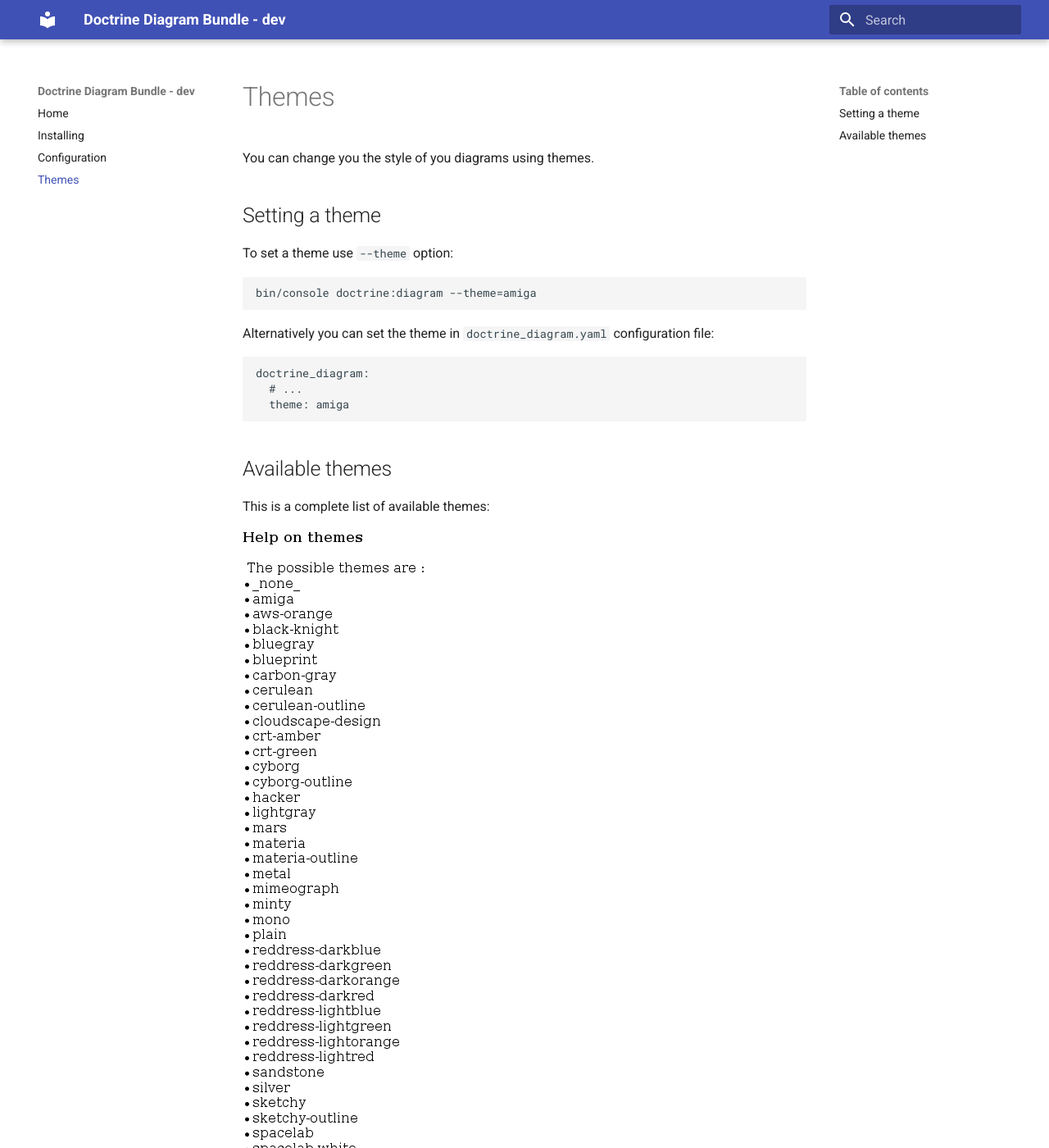
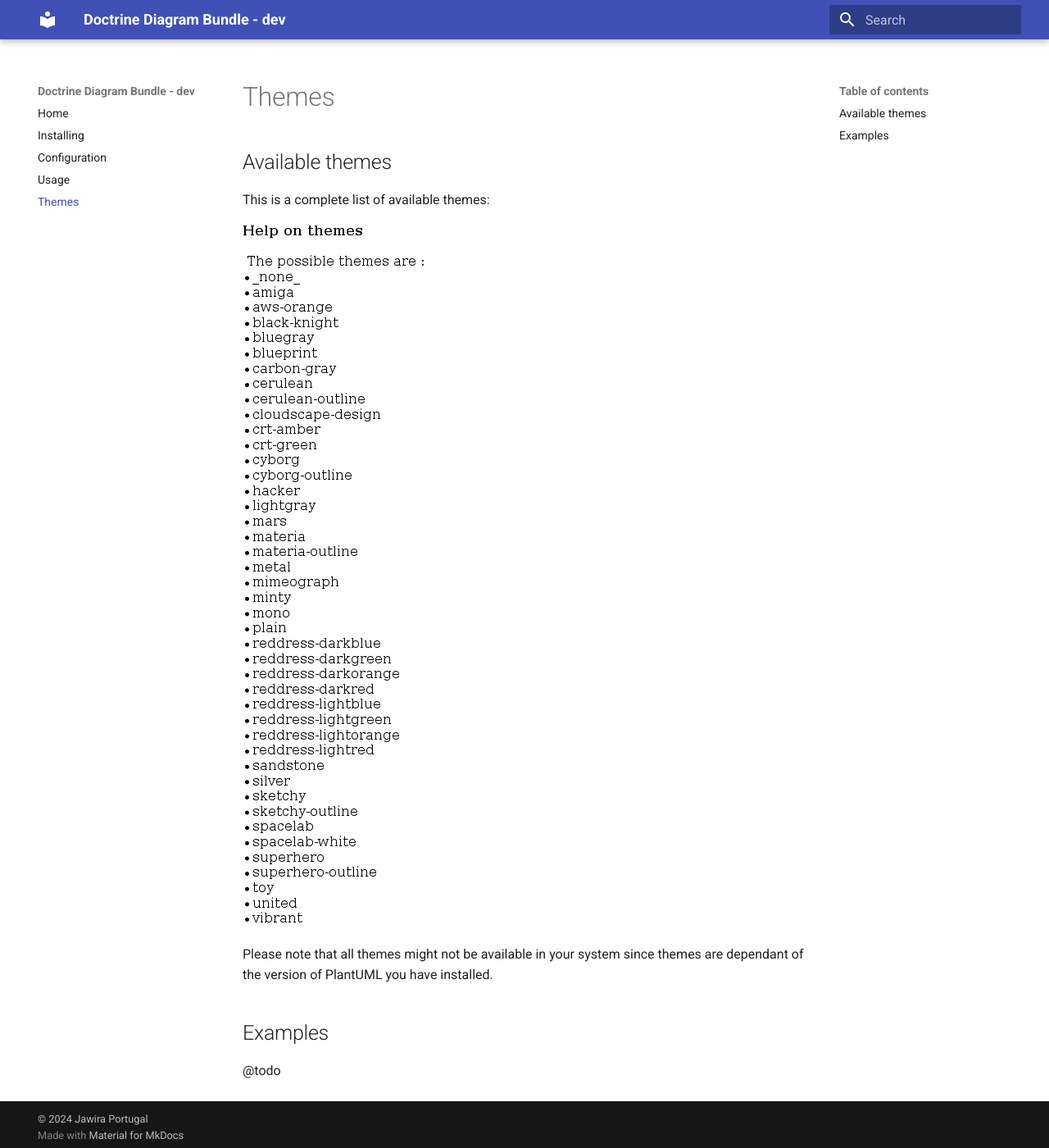
Before and after one commit to jawira/doctrine-diagram-bundle, an MkDocs documentation site: the page built from docs/themes.md, in a window 1280 px wide and 1400 px high. Shown: the whole window at 82% size. Built offline with MkDocs 1.6.1 and Material for MkDocs 9.7.7, drawn with Linux system fonts in a browser that asks for light colours.

Commit message:
docs: Add usage page

````diff
--- a/docs/themes.md
+++ b/docs/themes.md
@@ -1,24 +1,3 @@
-# Themes
-
-You can change you the style of you diagrams using themes.
-
-## Setting a theme
-
-To set a theme use `--theme` option:
-
-```console
-bin/console doctrine:diagram --theme=amiga
-```
-
-Alternatively you can set the theme in `doctrine_diagram.yaml` configuration
-file:
-
-```yaml
-doctrine_diagram:
-  # ...
-  theme: amiga
-```
-
 ## Available themes
 
 This is a complete list of available themes:
@@ -27,3 +6,7 @@ This is a complete list of available themes:
 
 Please note that all themes might not be available in your system since themes
 are dependant of the version of PlantUML you have installed.
+
+## Examples
+
+@todo
--- a/mkdocs.yml
+++ b/mkdocs.yml
@@ -8,4 +8,5 @@ nav:
     - 'index.md'
     - 'installing.md'
     - 'configuration.md'
+    - 'usage.md'
     - 'themes.md'
````
Also changed, not shown: docs/usage.md (added, +137 -0 lines), 1 other file.
